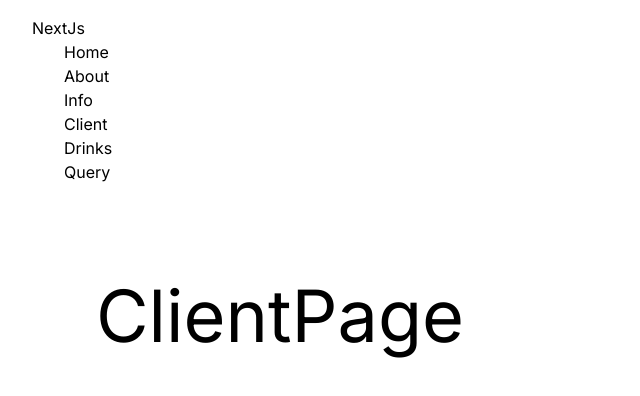
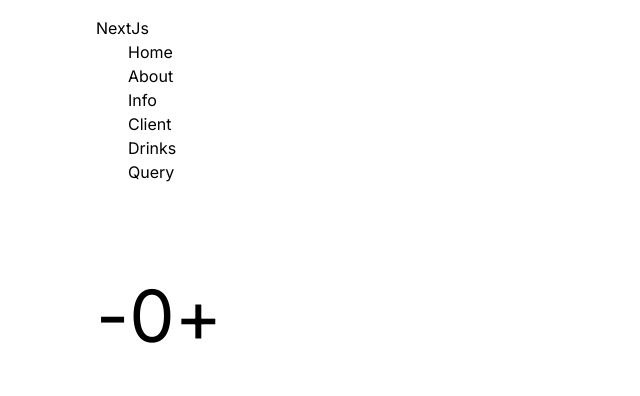
Before and after one commit to param-vir-singh/nextjs, a Next.js app: page /client in a window 1280 px wide. Shown: the top 396 px of the page, without its empty margins (0-640 px from the left). Built offline with nearby package versions, Linux system fonts and the light colour scheme.

Commit message:
-added counter in the client page - updated the Navbar to have the tailwind styling - updated the Home page to have tailwind styling and client page link

```diff
--- a/app/client/page.js
+++ b/app/client/page.js
@@ -1,7 +1,52 @@
-import React from "react";
+"use client";
+import { useState } from "react";
 
 const ClientPage = () => {
-  return <div className="text-7xl">ClientPage</div>;
+  const [count, setCount] = useState(0);
+  const [decrementLimitFlag, setDecrementLimitFlag] = useState(false);
+  const [incrementLimitFlag, setIncrementLimitFlag] = useState(false);
+
+  const handleDecrement = () => {
+    setIncrementLimitFlag((incrementLimitFlag) => (incrementLimitFlag = false));
+    if (count > 0) {
+      setCount((count) => (count -= 1));
+      setDecrementLimitFlag(
+        (decrementLimitFlag) => (decrementLimitFlag = false)
+      );
+    } else {
+      setDecrementLimitFlag(
+        (decrementLimitFlag) => (decrementLimitFlag = true)
+      );
+    }
+  };
+
+  const handleIncrement = () => {
+    setDecrementLimitFlag((decrementLimitFlag) => (decrementLimitFlag = false));
+    if (count < 10) {
+      setCount((count) => (count += 1));
+      setIncrementLimitFlag(
+        (incrementLimitFlag) => (incrementLimitFlag = false)
+      );
+    } else {
+      setIncrementLimitFlag(
+        (incrementLimitFlag) => (incrementLimitFlag = true)
+      );
+    }
+  };
+
+  return (
+    <div className="text-7xl">
+      <button onClick={handleDecrement} disabled={decrementLimitFlag}>
+        -
+      </button>
+      {count}
+      <button onClick={handleIncrement} disabled={incrementLimitFlag}>
+        +
+      </button>
+      {decrementLimitFlag ? <div>decrement limit reached</div> : <></>}
+      {incrementLimitFlag ? <div>increment limit reached</div> : <></>}
+    </div>
+  );
 };
 
 export default ClientPage;
--- a/app/page.js
+++ b/app/page.js
@@ -3,7 +3,10 @@ import Link from "next/link";
 const HomePage = () => {
   return (
     <div>
-      <h1 className="text-7xl">HomePage</h1>
+      <h1 className="text-5xl mb-8 font-bold">Next Js Tutorial</h1>
+      <Link href="/client" className="btn btn-accent">
+        About Page
+      </Link>
     </div>
   );
 };
--- a/components/Navbar.jsx
+++ b/components/Navbar.jsx
@@ -1,6 +1,5 @@
 import Link from "next/link";
 
-const Navbar = () => {
 const Links = [
   { path: "/", content: "Home" },
   { path: "/about", content: "About" },
@@ -11,9 +10,10 @@ const Navbar = () => {
   { path: "/query", content: "Query" },
 ];
 
+const Navbar = () => {
   return (
     <nav className="bg-base-300 py-4">
-      <div className="navbar px-8 mx-w-6xl mx-auto flex-col sm:flex-row">
+      <div className="navbar px-8 max-w-6xl mx-auto flex-col sm:flex-row">
         <Link href="/" className="btn btn-primary">
           NextJs
         </Link>
```
Lines whose indentation alone changed are shown as unchanged.
